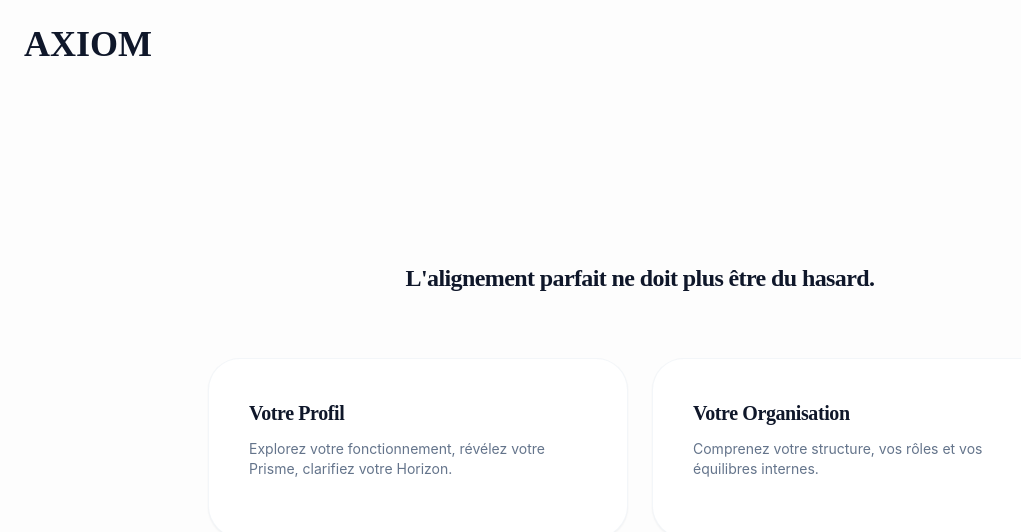
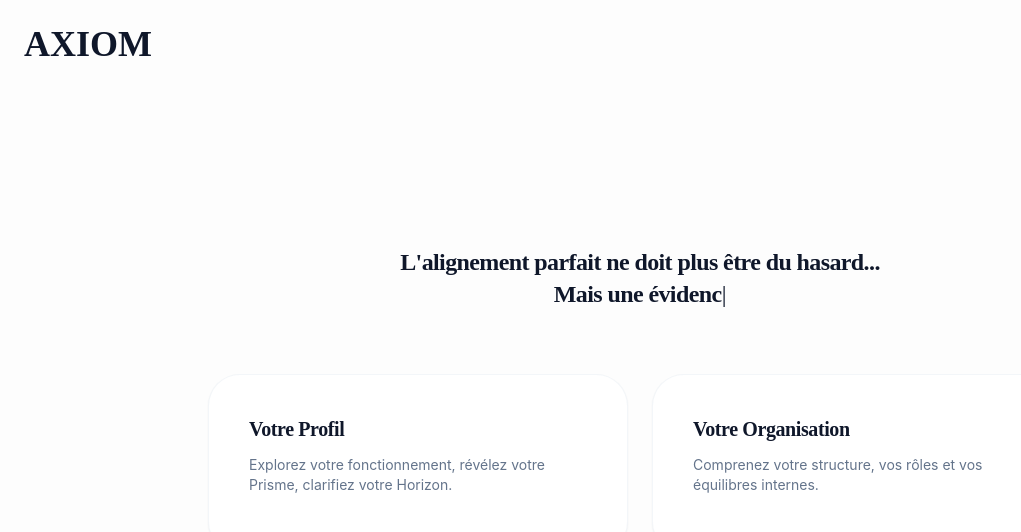
Before and after one commit to Yolesmans/james, a Next.js app: page / in a window 1280 px wide. Shown: the top 532 px of the page, without its empty margins (0-1021 px from the left). Built offline with nearby package versions, Linux system fonts and the light colour scheme.

Commit message:
message acceuil

```diff
--- a/app/page.tsx
+++ b/app/page.tsx
@@ -6,10 +6,55 @@ import BentoCard from '@/components/ui/BentoCard'
 
 export default function HomePage() {
   const [mounted, setMounted] = useState(false)
+  const [displayedText, setDisplayedText] = useState('')
+  const fullText = "L'alignement parfait ne doit plus être du hasard...\nMais une évidence !"
 
   useEffect(() => {
     setMounted(true)
   }, [])
+
+  useEffect(() => {
+    if (!mounted) return
+
+    let currentIndex = 0
+    const baseTypingSpeed = 60 // ms par caractère (vitesse de base)
+    const pauseAfterHasard = 1200 // pause de 1.2s après "hasard..."
+
+    const getTypingSpeed = (index: number) => {
+      // Vitesse variable pour simuler une frappe humaine (entre 40ms et 100ms)
+      const variation = Math.random() * 40 + 40
+      return Math.floor(variation)
+    }
+
+    const typeWriter = () => {
+      if (currentIndex < fullText.length) {
+        const currentChar = fullText[currentIndex]
+        const textBefore = fullText.slice(0, currentIndex)
+
+        // Vérifier si on vient de finir "hasard..."
+        if (textBefore.endsWith('hasard...')) {
+          // Pause plus longue après "hasard..."
+          setTimeout(() => {
+            currentIndex++
+            setDisplayedText(fullText.slice(0, currentIndex))
+            if (currentIndex < fullText.length) {
+              setTimeout(typeWriter, getTypingSpeed(currentIndex))
+            }
+          }, pauseAfterHasard)
+        } else {
+          setDisplayedText(fullText.slice(0, currentIndex + 1))
+          currentIndex++
+          if (currentIndex < fullText.length) {
+            setTimeout(typeWriter, getTypingSpeed(currentIndex))
+          }
+        }
+      }
+    }
+
+    // Démarrer l'animation après un court délai
+    const timer = setTimeout(typeWriter, 300)
+    return () => clearTimeout(timer)
+  }, [mounted, fullText])
 
   return (
     <div className="min-h-screen flex items-center justify-center bg-axiom-bg overflow-hidden relative">
@@ -21,8 +66,11 @@ export default function HomePage() {
       <div className="w-full max-w-4xl px-4">
         {/* Texte central EXACT */}
         <div className="text-center mb-16">
-          <p className="font-serif font-semibold text-xl md:text-2xl text-axiom-primary tracking-tight">
-            L'alignement parfait ne doit plus être du hasard.
+          <p className="font-serif font-semibold text-xl md:text-2xl text-axiom-primary tracking-tight whitespace-pre-line min-h-[4rem]">
+            {displayedText}
+            {mounted && displayedText.length < fullText.length && (
+              <span className="animate-pulse">|</span>
+            )}
           </p>
         </div>
 
```
Also changed, not shown: 1 other file (tests, documents, lock files or other folders).
